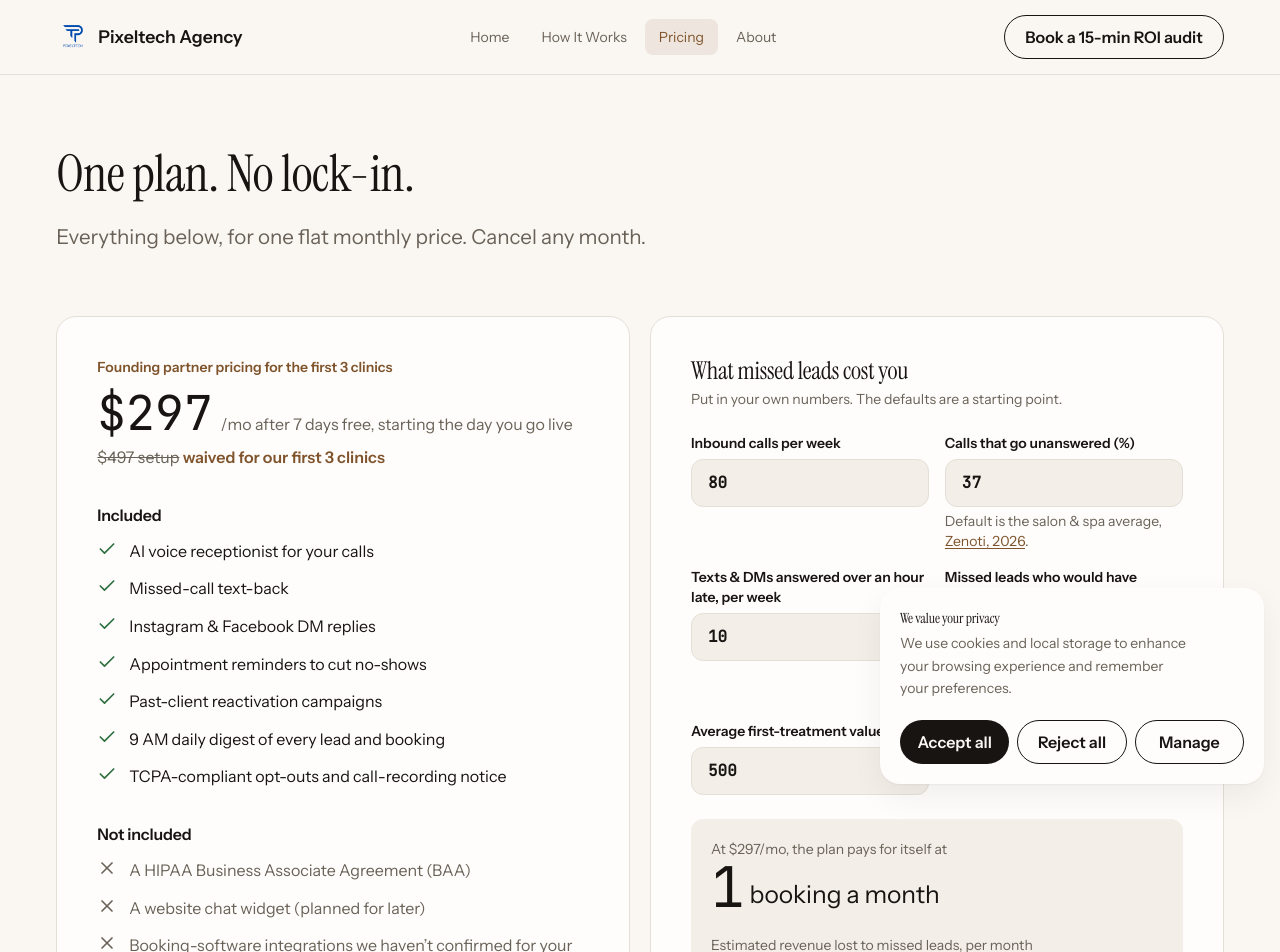
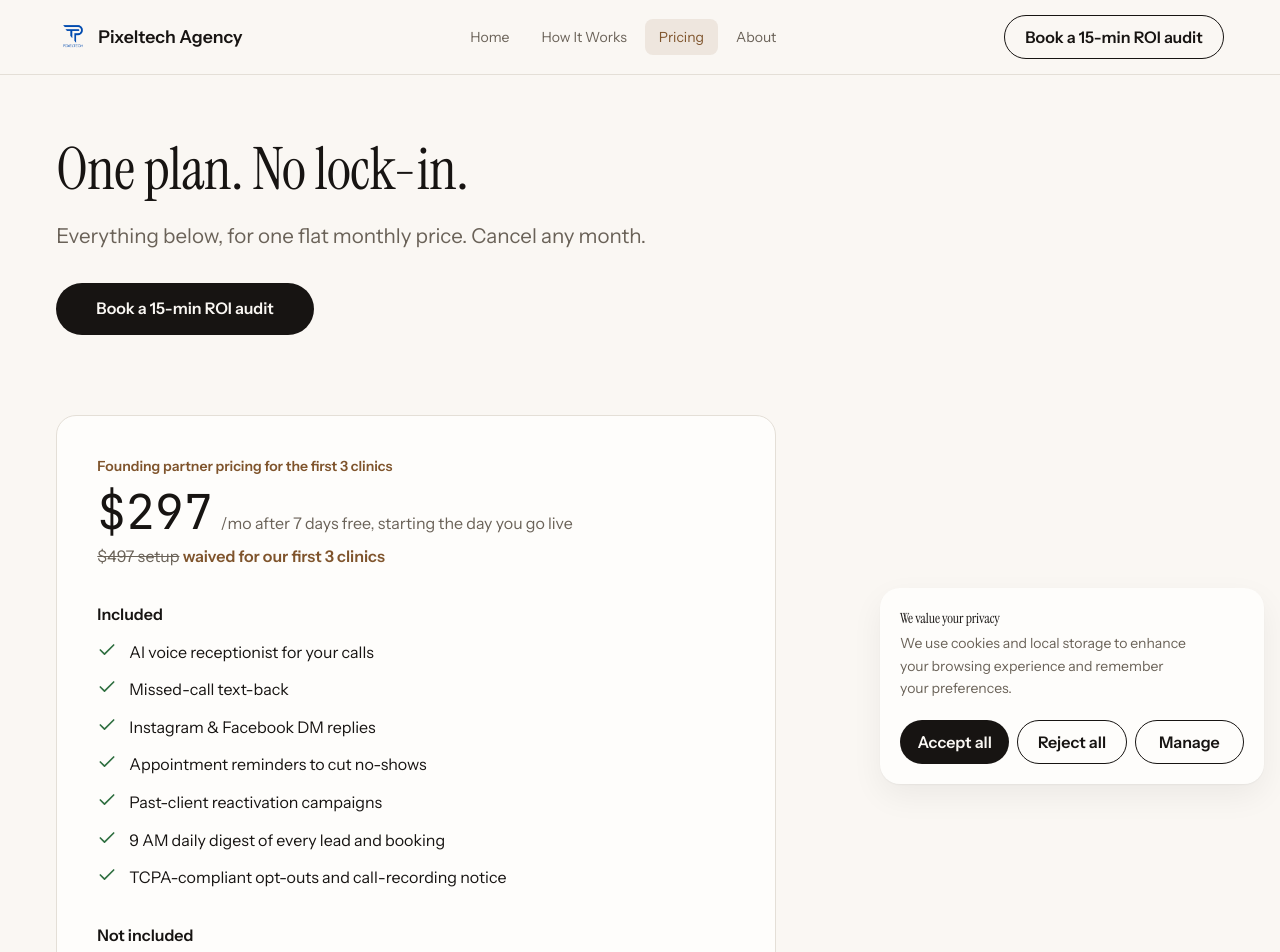
Before and after one commit to MAMuneebGhori/pixeltech-agency, a React (Vite) app in the folder pixel tech/: page /pricing in a window 1280 px wide. Shown: the top 952 px of the page. Built offline with nearby package versions, Linux system fonts and the light colour scheme.

Commit message:
Rendered Hallmark pass: field edges at 3:1 (new field token), /pricing gets a page head and its own calculator section, 44px footer control, no 5-input orphan, waivers stamped

```diff
--- a/pixel tech/src/components/Footer.jsx
+++ b/pixel tech/src/components/Footer.jsx
@@ -67,7 +67,7 @@ export default function Footer() {
               <div className="relative">
                 <button
                   onClick={() => setIsWhatsAppOpen(!isWhatsAppOpen)}
-                  className="hover:text-accent transition-colors cursor-pointer flex items-center justify-between w-max gap-2"
+                  className="hover:text-accent transition-colors cursor-pointer flex items-center justify-between w-max gap-2 min-h-11"
                 >
                   WhatsApp
                 </button>
--- a/pixel tech/src/components/HeroSection.jsx
+++ b/pixel tech/src/components/HeroSection.jsx
@@ -11,7 +11,7 @@ export default function HeroSection() {
   const dialogRef = useRef(null);
 
   return (
-    <section className="pt-10 lg:pt-16 pb-16 lg:pb-24 border-b border-line">
+    <section className="pt-10 lg:pt-10 pb-16 lg:pb-12 border-b border-line">
       <div className="container-page grid grid-cols-1 lg:grid-cols-[minmax(0,7fr)_minmax(0,5fr)] gap-12 items-center">
         {/* No entrance animation: the headline is the LCP element, and a fade-in delays it. */}
         <div className="min-w-0">
--- a/pixel tech/src/components/HomeSections.jsx
+++ b/pixel tech/src/components/HomeSections.jsx
@@ -45,7 +45,7 @@ export function RevenueLeakSection() {
       intro="You pay to make the phone ring. Then the call lands while your team is with a patient, the DM sits until morning, and the lead books somewhere else."
     >
       {/* Sibling stats part with a top hairline, not cards on the tinted band. */}
-      <div className="grid gap-10 md:gap-8 md:grid-cols-3">
+      <div className="grid gap-10 lg:gap-8 lg:grid-cols-3">
         {LEAK_STATS.map((s) => (
           <div key={s.figure} className="border-t border-line pt-6 flex flex-col">
             <span className="font-mono text-[2.6rem] leading-none text-ink mb-4 tabular-nums">{s.figure}</span>
--- a/pixel tech/src/components/PricingSection.jsx
+++ b/pixel tech/src/components/PricingSection.jsx
@@ -36,7 +36,7 @@ const ROI_FIELDS = [
   { key: 'callsPerWeek', label: 'Inbound calls per week' },
   {
     key: 'missedPct', label: 'Calls that go unanswered (%)', max: 100,
-    hint: <>Default is the salon & spa average, <a href="https://www.zenoti.com/thecheckin/how-track-salon-call-conversion-rate" target="_blank" rel="noopener noreferrer" className="text-accent underline underline-offset-2">Zenoti, 2026</a>.</>,
+    hint: <>Default is the salon & spa average, <a href="https://www.zenoti.com/thecheckin/how-track-salon-call-conversion-rate" target="_blank" rel="noopener noreferrer" className="text-accent underline underline-offset-2 whitespace-nowrap">Zenoti, 2026</a>.</>,
   },
   { key: 'missedMessagesPerWeek', label: 'Texts & DMs answered over an hour late, per week' },
   { key: 'bookPct', label: 'Missed leads who would have booked (%)', max: 100, hint: 'Our conservative assumption. Use your own close rate if you know it.' },
@@ -52,16 +52,21 @@ function RoiCalculator({ headingAs: Heading }) {
   const breakEven = bookingsToBreakEven(form.treatmentValue);
 
   // DESIGN.md inputs: bg2 fill, a constant 1px line border, 48px, 16px text; focus comes from the global ring.
-  const field = 'mt-1.5 w-full min-h-12 rounded-inner border border-line bg-bg2 px-4 font-mono text-base text-ink tabular-nums';
+  const field = 'mt-1.5 w-full min-h-12 rounded-inner border border-field bg-bg2 px-4 font-mono text-base text-ink tabular-nums';
 
   return (
     <div className="bg-card border border-line rounded-card p-6 md:p-10">
-      <Heading className="text-title mb-1">What missed leads cost you</Heading>
-      <p className="text-mut text-sm mb-6">Put in your own numbers. The defaults are a starting point.</p>
+      {/* No heading prop: the surrounding Section already carries the head and intro (/pricing). */}
+      {Heading && (
+        <>
+          <Heading className="text-title mb-1">What missed leads cost you</Heading>
+          <p className="text-mut text-sm mb-6">Put in your own numbers. The defaults are a starting point.</p>
+        </>
+      )}
 
       <div className="grid gap-4 sm:grid-cols-2 mb-6">
         {ROI_FIELDS.map(({ key, label, max, hint }) => (
-          <label key={key} className="text-sm font-semibold text-ink">
+          <label key={key} className={`text-sm font-semibold text-ink ${key === 'treatmentValue' ? 'sm:col-span-2' : ''}`}>
             {label}
             <input
               type="number" inputMode="numeric" min="0" max={max}
@@ -116,17 +121,51 @@ function RoiCalculator({ headingAs: Heading }) {
   );
 }
 
+const TITLE = 'One plan. No lock-in.';
+const INTRO = 'Everything below, for one flat monthly price. Cancel any month.';
+
 export default function PricingSection({ titleAs = 'h2' }) {
   // One level below the section title, so /pricing (h1) doesn't skip to h3.
-  const SubHeading = titleAs === 'h1' ? 'h2' : 'h3';
+  // On /pricing: a short page head with the action, the price card, then the calculator as its own
+  // section with a real section head (h2 at --text-section), so the heading ladder reads h1 > h2.
+  if (titleAs === 'h1') {
+    return (
+      <>
+        <section className="pt-12 md:pt-16 pb-14 md:pb-20">
+          <div className="container-page">
+            <h1 className="text-display-s max-w-[20ch] mb-5">{TITLE}</h1>
+            <p className="text-lead text-mut max-w-[60ch] mb-8">{INTRO}</p>
+            <Link to="/booking" data-cta="pricing" className="btn-primary">Book a 15-min ROI audit</Link>
+          </div>
+        </section>
+        <section id="pricing" className="pb-12 md:pb-[72px] scroll-mt-20">
+          <div className="container-page"><div className="max-w-[720px]"><PriceCard /></div></div>
+        </section>
+        <Section id="calculator" alt title="What missed leads cost you" intro="Put in your own numbers. The defaults are a starting point.">
+          <div className="max-w-[720px]"><RoiCalculator /></div>
+        </Section>
+      </>
+    );
+  }
   return (
-    <Section
-      id="pricing"
-      titleAs={titleAs}
-      title="One plan. No lock-in."
-      intro="Everything below, for one flat monthly price. Cancel any month."
-    >
-      <div className="grid grid-cols-1 gap-5 lg:grid-cols-2 items-start">
+    <Section id="pricing" titleAs={titleAs} title={TITLE} intro={INTRO}>
+      <PricingGrid SubHeading="h3" />
+    </Section>
+  );
+}
+
+// Home: the price card and the calculator side by side under one section head.
+function PricingGrid({ SubHeading }) {
+  return (
+    <div className="grid grid-cols-1 gap-5 lg:grid-cols-2 items-start">
+      <PriceCard />
+      <RoiCalculator headingAs={SubHeading} />
+    </div>
+  );
+}
+
+function PriceCard() {
+  return (
         <div className="bg-card border border-line rounded-card p-6 md:p-10">
           <p className="text-sm font-semibold text-accent mb-3">
             {FOUNDING_SEATS_LEFT < FOUNDING_SEATS
@@ -141,7 +180,7 @@ export default function PricingSection({ titleAs = 'h2' }) {
             <s className="text-mut">$497 setup</s> <span className="text-accent font-semibold">waived for our first 3 clinics</span>
           </p>
 
-          <SubHeading className="mt-8 mb-3 font-body font-semibold text-base">Included</SubHeading>
+          <p className="mt-8 mb-3 font-semibold">Included</p>
           <ul className="space-y-3">
             {FEATURES.map((f) => (
               <li key={f} className="flex gap-3 text-ink">
@@ -151,7 +190,7 @@ export default function PricingSection({ titleAs = 'h2' }) {
             ))}
           </ul>
 
-          <SubHeading className="mt-8 mb-3 font-body font-semibold text-base">Not included</SubHeading>
+          <p className="mt-8 mb-3 font-semibold">Not included</p>
           <ul className="space-y-3">
             {NOT_INCLUDED.map((f) => (
               <li key={f} className="flex gap-3 text-mut">
@@ -170,9 +209,5 @@ export default function PricingSection({ titleAs = 'h2' }) {
           <Link to="/booking" data-cta="pricing" className="btn-secondary w-full">Book a 15-min ROI audit</Link>
           <p className="text-center text-sm text-mut mt-3">No lock-in. Cancel any month.</p>
         </div>
-
-        <RoiCalculator headingAs={SubHeading} />
-      </div>
-    </Section>
   );
 }
--- a/pixel tech/src/index.css
+++ b/pixel tech/src/index.css
@@ -1,5 +1,9 @@
 /* Hallmark v2.0.0 · genre: editorial · system: DESIGN.md (locked) · posture: restrained · migration of the existing site, content and routes kept · copy: verbatim (SRD F-10 clinical deflection line) */
 /* Hallmark · pre-emit critique: P4 H4 E4 S4 R4 V3 · weakest: V, the home page keeps its approved section order (a migration, not a redesign) */
+/* Hallmark · waive 49b · two lines at most at 320px, each a real citation (Moneypenny, Harvard Business Review) · the leak stats cite their full source so an owner can check each number before the ROI audit */
+/* Hallmark · waive 77 · the runbook, the digest email and the FAQ hold a 65ch to 820px measure · these read as lists, so the narrow measure is the point, not a thin section */
+/* Hallmark · waive 59 · pricing page: 80px between the page head and the price card that it names · the head and the price card are one reading unit on the pricing page */
+/* Hallmark · dismissed 59 · the home page keeps the eleven sections approved in WEBSITE_REDESIGN_PLAN.md section 4; merging them is a content decision for the design review */
 @import "tailwindcss";
 
 /* Size-matched fallbacks so text keeps its footprint when Google Fonts swaps in (home CLS fix).
@@ -29,6 +33,7 @@
   --color-bg3: oklch(92.4% 0.014 72);
   --color-card: oklch(99.3% 0.003 80);
   --color-line: oklch(90.5% 0.012 76);
+  --color-field: oklch(62% 0.016 70); /* input edges: 3:1 or better on card, bg and bg2 (WCAG 1.4.11) */
   --color-ink: oklch(19.5% 0.006 70);
   --color-ink2: oklch(33% 0.010 70);
   --color-mut: oklch(50% 0.018 70);
--- a/pixel tech/src/pages/Admin.jsx
+++ b/pixel tech/src/pages/Admin.jsx
@@ -118,7 +118,7 @@ export default function Admin() {
                 type="text"
                 value={username}
                 onChange={e => setUsername(e.target.value)}
-                className="w-full bg-ink/[0.04] border border-ink/[0.08] rounded-lg px-4 py-2.5 text-sm focus:outline-none focus:border-accent/60 transition-colors text-ink"
+                className="w-full bg-bg2 border border-field rounded-inner min-h-12 px-4 py-2.5 text-sm transition-colors text-ink"
                 required
               />
             </div>
@@ -129,7 +129,7 @@ export default function Admin() {
                   type={showPassword ? "text" : "password"}
                   value={password}
                   onChange={e => setPassword(e.target.value)}
-                  className="w-full bg-ink/[0.04] border border-ink/[0.08] rounded-lg pl-4 pr-10 py-2.5 text-sm focus:outline-none focus:border-accent/60 transition-colors text-ink"
+                  className="w-full bg-bg2 border border-field rounded-inner min-h-12 pl-4 pr-10 py-2.5 text-sm transition-colors text-ink"
                   required
                 />
                 <button
--- a/pixel tech/src/pages/Booking.jsx
+++ b/pixel tech/src/pages/Booking.jsx
@@ -15,7 +15,7 @@ const CALENDLY_TIMEOUT_MS = 10000;
 
 const label = 'text-sm font-semibold text-ink';
 // DESIGN.md inputs: constant 1px border, 48px, 16px text (no iOS zoom); focus is the global outline ring.
-const input = 'w-full min-h-12 bg-bg2 border border-line rounded-inner px-3 py-2.5 text-base text-ink placeholder-mut';
+const input = 'w-full min-h-12 bg-bg2 border border-field rounded-inner px-3 py-2.5 text-base text-ink placeholder-mut';
 const Req = () => <span className="text-bad" aria-hidden="true">*</span>;
 
 const EMPTY = { firstName: '', lastName: '', email: '', phone: '', company: '', website: '', callsPerWeek: '', bookingSoftware: '', goal: '', fax: '' };
@@ -192,14 +192,14 @@ export default function Booking() {
               <div className="grid grid-cols-1 md:grid-cols-2 gap-3.5">
                 <div className="grid gap-1.5">
                   <label htmlFor="callsPerWeek" className={label}>Calls per week</label>
-                  <select id="callsPerWeek" name="callsPerWeek" value={form.callsPerWeek} onChange={onInput} className={`${input} h-[42px]`}>
+                  <select id="callsPerWeek" name="callsPerWeek" value={form.callsPerWeek} onChange={onInput} className={input}>
                     <option value="">Choose…</option>
                     {CALL_VOLUMES.map((v) => <option key={v} value={v}>{v}</option>)}
                   </select>
                 </div>
                 <div className="grid gap-1.5">
                   <label htmlFor="bookingSoftware" className={label}>Booking software</label>
-                  <select id="bookingSoftware" name="bookingSoftware" value={form.bookingSoftware} onChange={onInput} className={`${input} h-[42px]`}>
+                  <select id="bookingSoftware" name="bookingSoftware" value={form.bookingSoftware} onChange={onInput} className={input}>
                     <option value="">Choose…</option>
                     {BOOKING_SOFTWARE.map((v) => <option key={v} value={v}>{v}</option>)}
                   </select>
```
Also changed, not shown: 1 other file (tests, documents, lock files or other folders).
